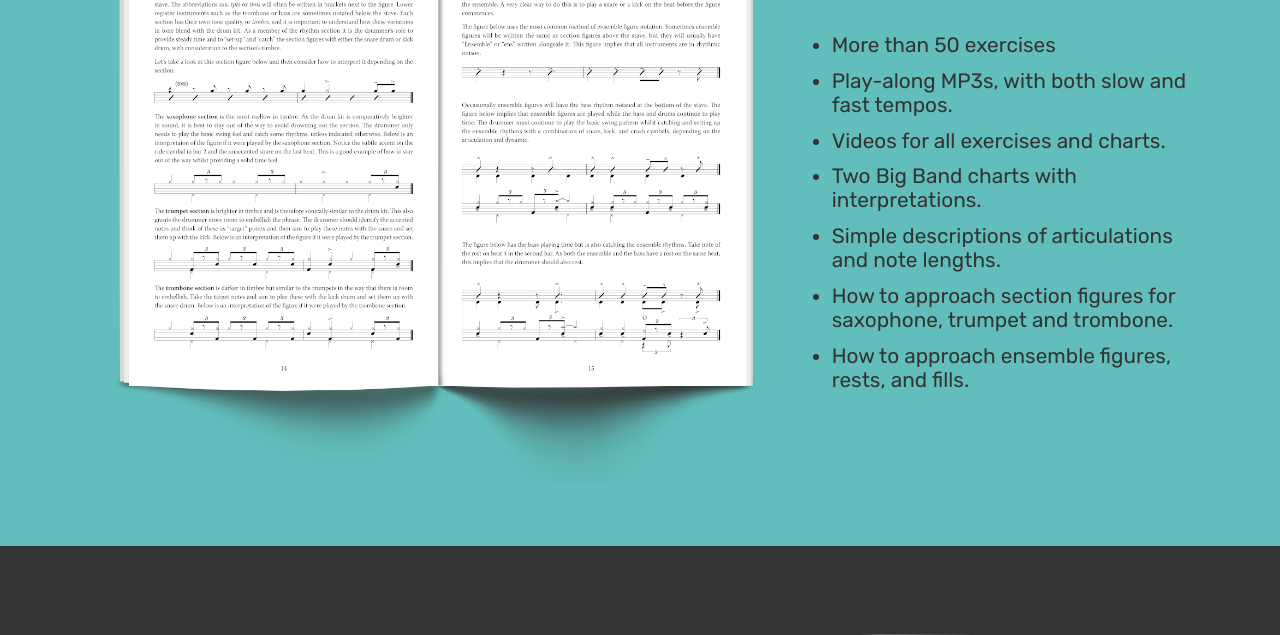
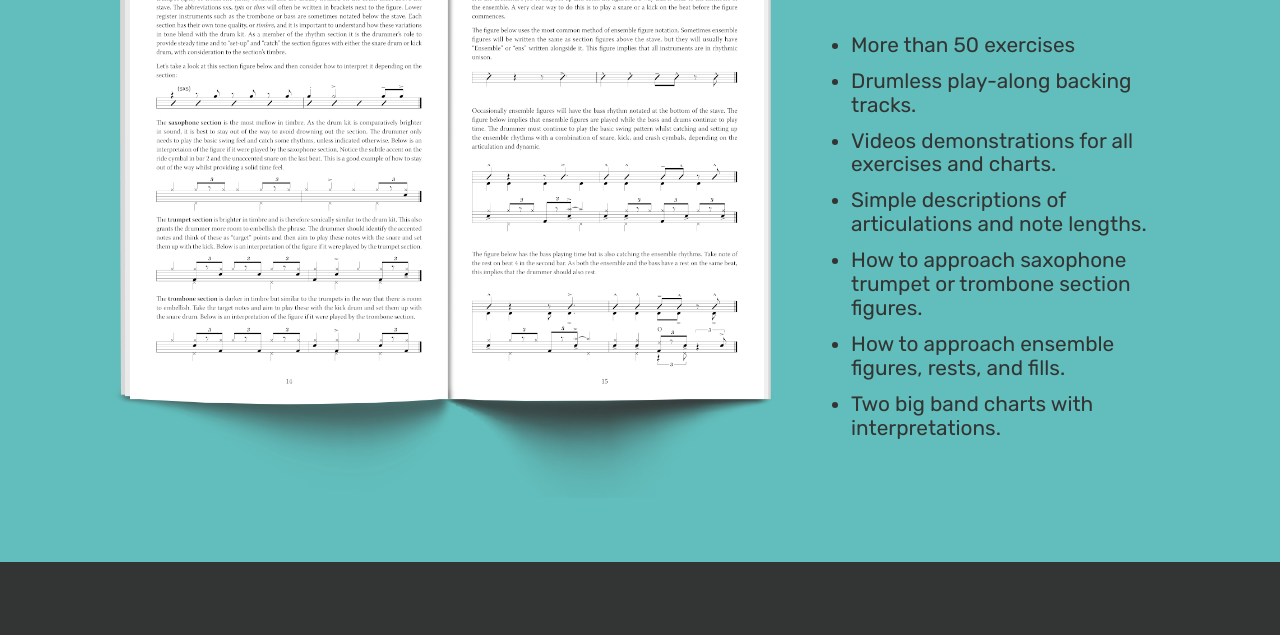
Before and after one commit to astanislavski/The-Beginner-s-Guide-to-Big-Band-Drumming, a website: page index.html in a window 1280 px wide. Shown: the part 731-1366 px from the top of the page. Drawn offline with Linux system fonts and the light colour scheme.

Commit message:
Update index.html

```diff
--- a/index.html
+++ b/index.html
@@ -31,12 +31,12 @@
         <h2>What's included</h2>
         <ul>
           <li>More than 50 exercises</li>
-          <li>Play-along MP3s, with both slow and fast tempos.</li>
-          <li>Videos for all exercises and charts.</li>
-          <li>Two Big Band charts with interpretations.</li>
+          <li>Drumless play-along backing tracks.</li>
+          <li>Videos demonstrations for all exercises and charts.</li>
           <li>Simple descriptions of articulations and note lengths.</li>
-          <li>How to approach section figures for saxophone, trumpet and trombone.</li>
+          <li>How to approach saxophone trumpet or trombone section figures.</li>
           <li>How to approach ensemble figures, rests, and fills.</li>
+          <li>Two big band charts with interpretations.</li>
         </ul>
       </div>
       <div>
```
